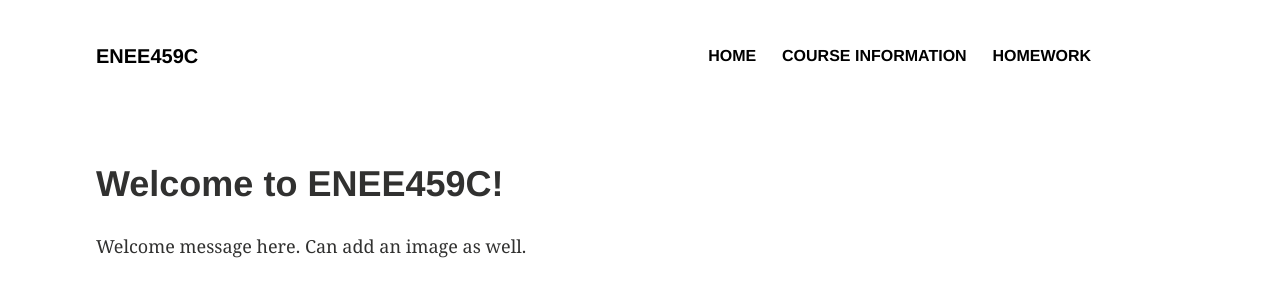
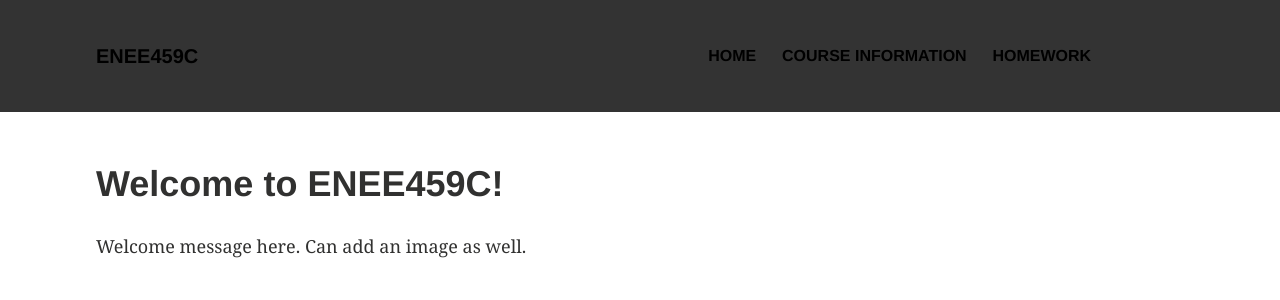
Before and after one commit to serrintine/serrintine.github.io, a Jekyll site: the page built from index.md, in a window 1280 px wide. Shown: the top 300 px of the page. Built offline with Jekyll 4.4.1, drawn with Linux system fonts in a browser that asks for light colours.

Commit message:
Updated _layout.scss

```diff
--- a/_sass/_layout.scss
+++ b/_sass/_layout.scss
@@ -12,6 +12,7 @@
 	.inner-wrap {
 		@include outer-container;
 	}
+    background: #333;
 }
 .site-title {
 	@include row;
```
